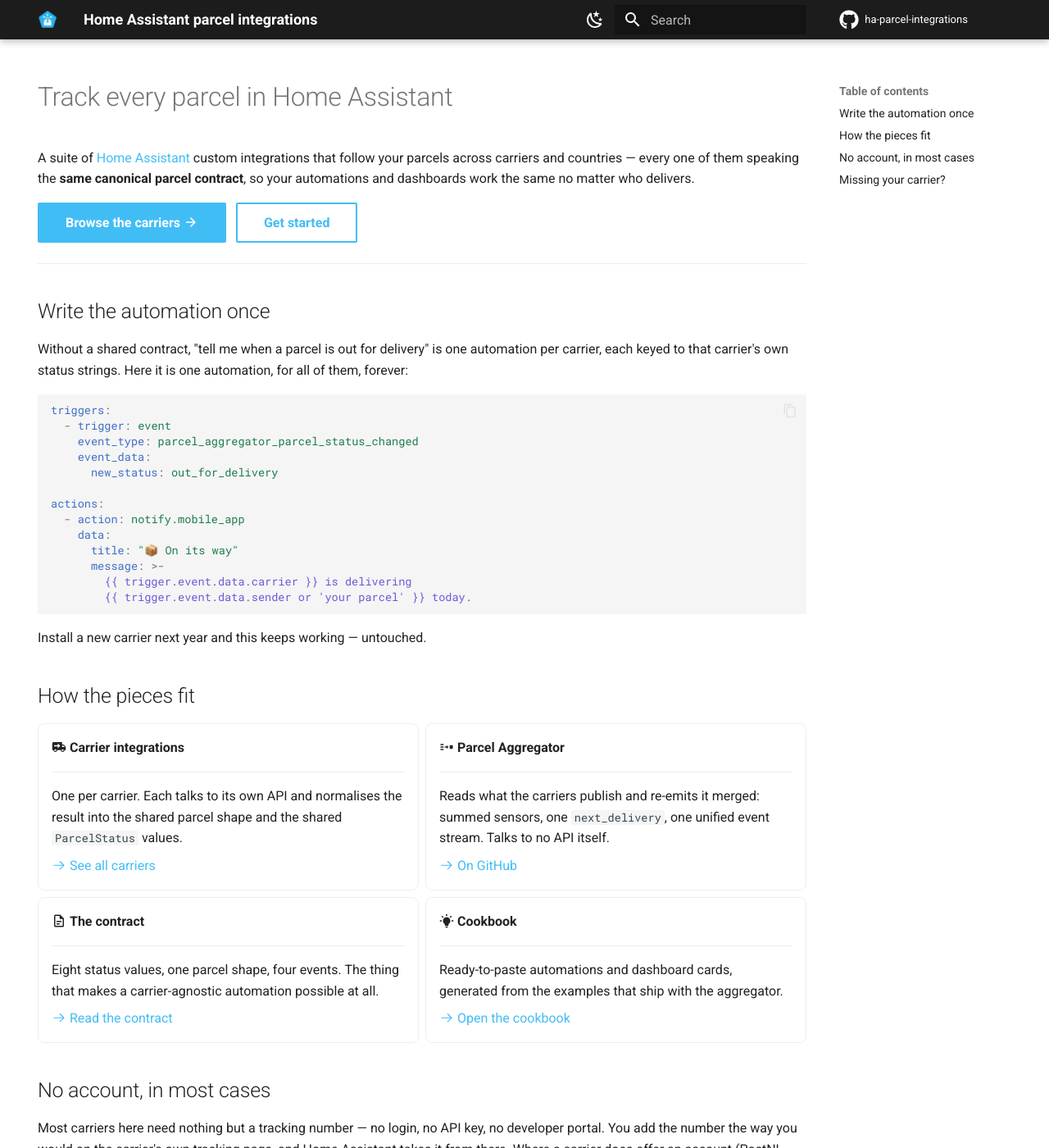
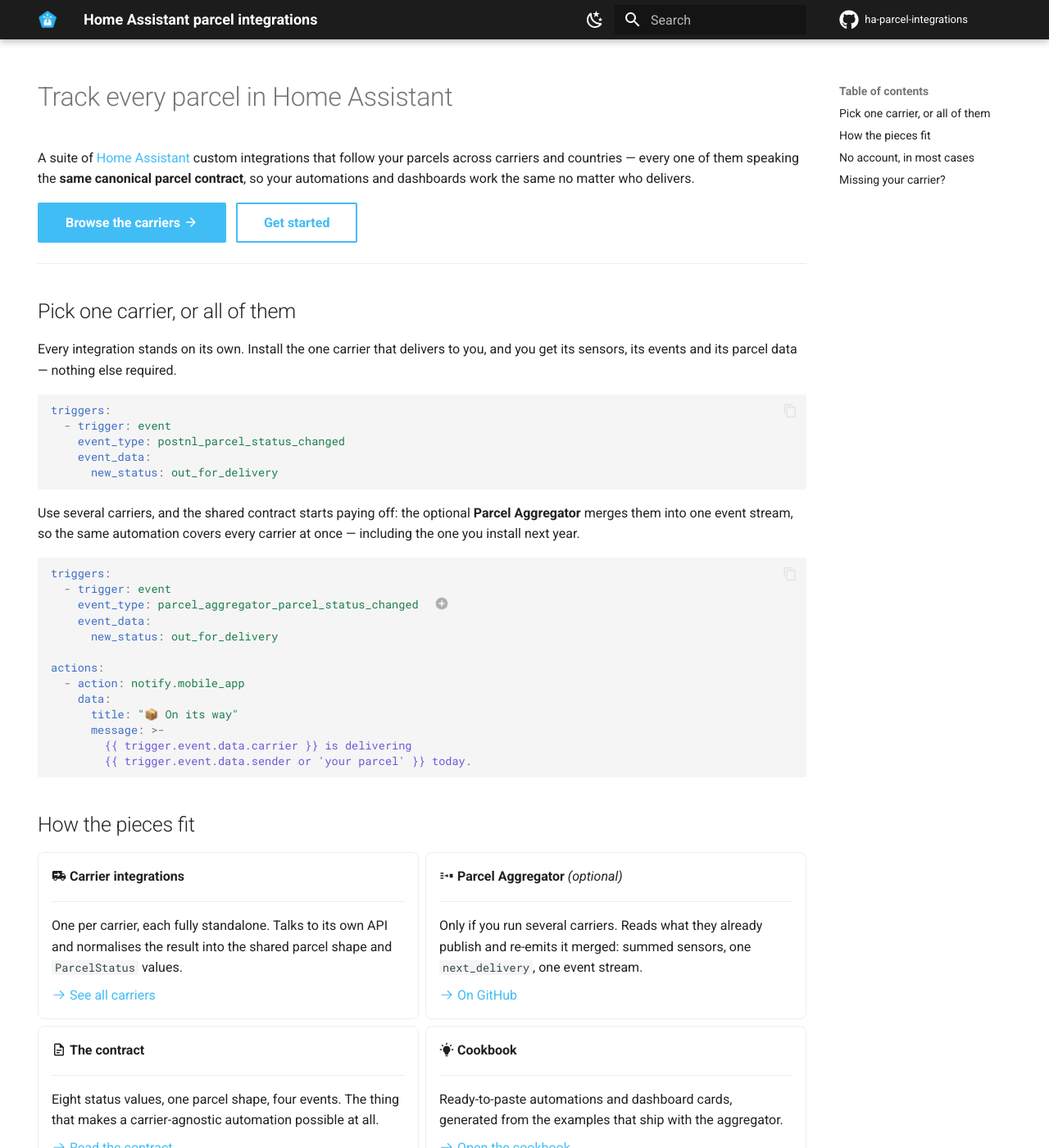
Before and after one commit to ha-parcel-integrations/ha-parcel-integrations.github.io, an MkDocs documentation site: the page built from docs/index.md, in a window 1280 px wide and 1400 px high. Shown: the whole window at 82% size. Built offline with MkDocs 1.6.1 and Material for MkDocs 9.7.7, drawn with Linux system fonts in a browser that asks for light colours.

Commit message:
Present the aggregator as optional and drop the Dutch from the cookbook
Co-Authored-By: Claude Opus 5 <noreply@anthropic.com>

````diff
--- a/docs/index.md
+++ b/docs/index.md
@@ -15,16 +15,28 @@ dashboards work the same no matter who delivers.
 
 ---
 
-## Write the automation once
+## Pick one carrier, or all of them
 
-Without a shared contract, "tell me when a parcel is out for delivery" is one
-automation per carrier, each keyed to that carrier's own status strings. Here it
-is one automation, for all of them, forever:
+Every integration stands on its own. Install the one carrier that delivers to
+you, and you get its sensors, its events and its parcel data — nothing else
+required.
 
 ```yaml
 triggers:
   - trigger: event
-    event_type: parcel_aggregator_parcel_status_changed
+    event_type: postnl_parcel_status_changed
+    event_data:
+      new_status: out_for_delivery
+```
+
+Use several carriers, and the shared contract starts paying off: the optional
+**Parcel Aggregator** merges them into one event stream, so the same automation
+covers every carrier at once — including the one you install next year.
+
+```yaml
+triggers:
+  - trigger: event
+    event_type: parcel_aggregator_parcel_status_changed  # (1)!
     event_data:
       new_status: out_for_delivery
 
@@ -37,7 +49,8 @@ actions:
         {{ trigger.event.data.sender or 'your parcel' }} today.
 ```
 
-Install a new carrier next year and this keeps working — untouched.
+1.  The only line that differs from the single-carrier version above. The event
+    payload is identical either way.
 
 ## How the pieces fit
 
@@ -47,17 +60,17 @@ Install a new carrier next year and this keeps working — untouched.
 
     ---
 
-    One per carrier. Each talks to its own API and normalises the result into
-    the shared parcel shape and the shared `ParcelStatus` values.
+    One per carrier, each fully standalone. Talks to its own API and normalises
+    the result into the shared parcel shape and `ParcelStatus` values.
 
     [:octicons-arrow-right-24: See all carriers](carriers.md)
 
--   :material-set-merge: **Parcel Aggregator**
+-   :material-set-merge: **Parcel Aggregator** *(optional)*
 
     ---
 
-    Reads what the carriers publish and re-emits it merged: summed sensors, one
-    `next_delivery`, one unified event stream. Talks to no API itself.
+    Only if you run several carriers. Reads what they already publish and
+    re-emits it merged: summed sensors, one `next_delivery`, one event stream.
 
     [:octicons-arrow-right-24: On GitHub](https://github.com/ha-parcel-integrations/ha-parcel-aggregator)
 
````
Also changed, not shown: docs/contract.md (+20 -17 lines), docs/install.md (+15 -1 lines), 1 other file.
